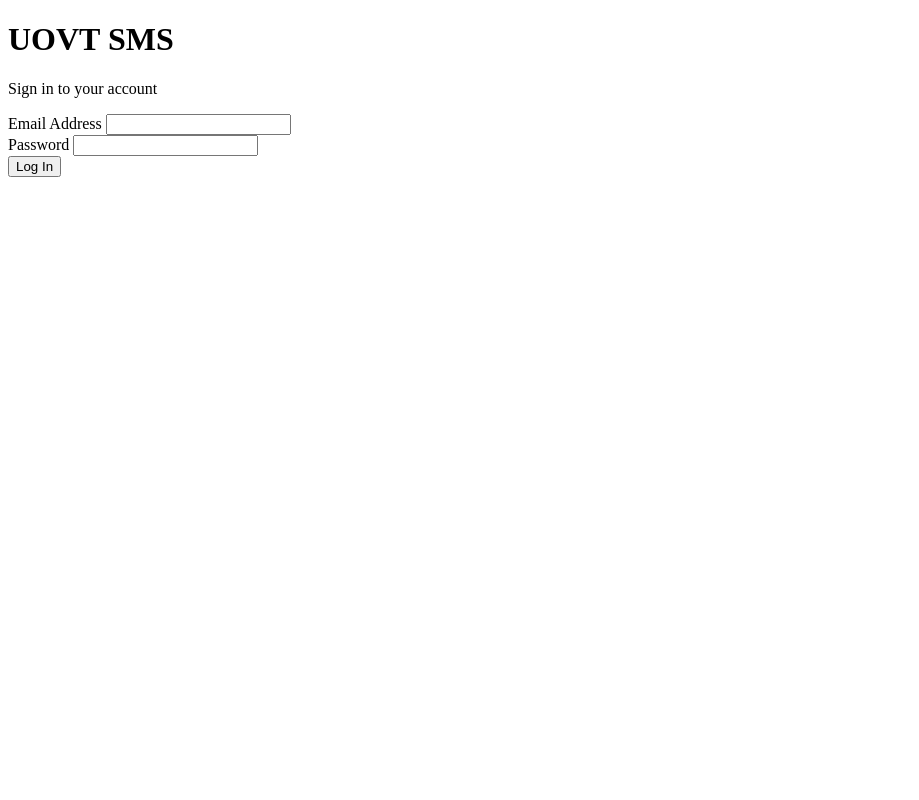
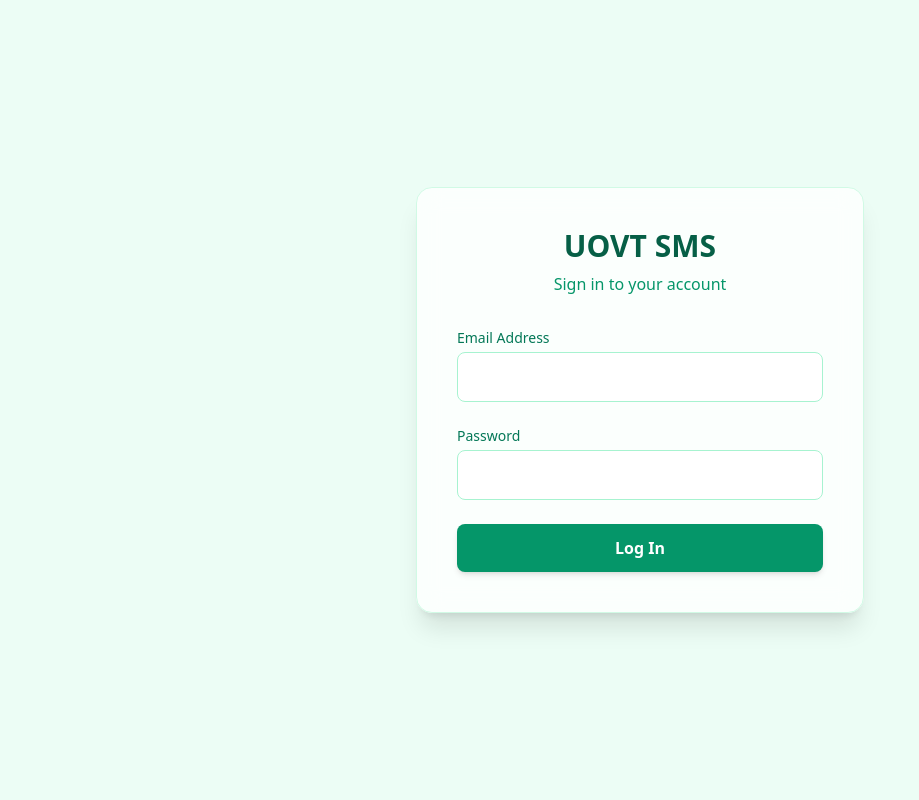
Before and after one commit to darshaanuradha/uovt_student_management_System, a PHP site: page /index.php in a window 1280 px wide. Shown: the whole page, without its empty margins (0-919 px from the left). Run offline with PHP 8.4, Linux system fonts and the light colour scheme; some libraries are stand-ins or nearby versions.

Commit message:
style: enhance login page layout and styling

```diff
--- a/presentation/pages/login.php
+++ b/presentation/pages/login.php
@@ -3,30 +3,31 @@
 <head>
     <meta charset="UTF-8">
     <title>UOVT Student Management System</title>
+    <script src="https://cdn.tailwindcss.com"></script>
 </head>
-<body>
-   <div>
-        <div>
-            <h1>UOVT SMS</h1>
-            <p>Sign in to your account</p>
+<body class="bg-emerald-50 h-screen flex items-center justify-center font-sans">
+   <div class="bg-white/80 backdrop-blur-md p-10 rounded-2xl shadow-xl border border-emerald-100 w-full max-w-md">
+        <div class="text-center mb-8">
+            <h1 class="text-3xl font-extrabold text-emerald-800">UOVT SMS</h1>
+            <p class="text-emerald-600 mt-2">Sign in to your account</p>
         </div>
 
         <?php if(isset($_GET['error'])): ?>
-            <div>
+            <div class="bg-red-100 text-red-700 p-3 rounded mb-4 text-sm text-center">
                 Invalid credentials or empty fields.
             </div>
         <?php endif; ?>
 
-        <form action="../application/auth.php" method="POST">
+        <form action="../application/auth.php" method="POST" class="space-y-6">
             <div>
-                <label>Email Address</label>
-                <input type="email" name="email" required>
+                <label class="block text-sm font-medium text-emerald-700">Email Address</label>
+                <input type="email" name="email" required class="mt-1 w-full p-3 border border-emerald-200 rounded-lg focus:ring-2 focus:ring-emerald-500 outline-none transition">
             </div>
             <div>
-                <label>Password</label>
-                <input type="password" name="password" required>
+                <label class="block text-sm font-medium text-emerald-700">Password</label>
+                <input type="password" name="password" required class="mt-1 w-full p-3 border border-emerald-200 rounded-lg focus:ring-2 focus:ring-emerald-500 outline-none transition">
             </div>
-            <button type="submit">
+            <button type="submit" class="w-full bg-emerald-600 hover:bg-emerald-700 text-white font-bold py-3 px-4 rounded-lg shadow-md transition duration-200">
                 Log In
             </button>
         </form>
```
